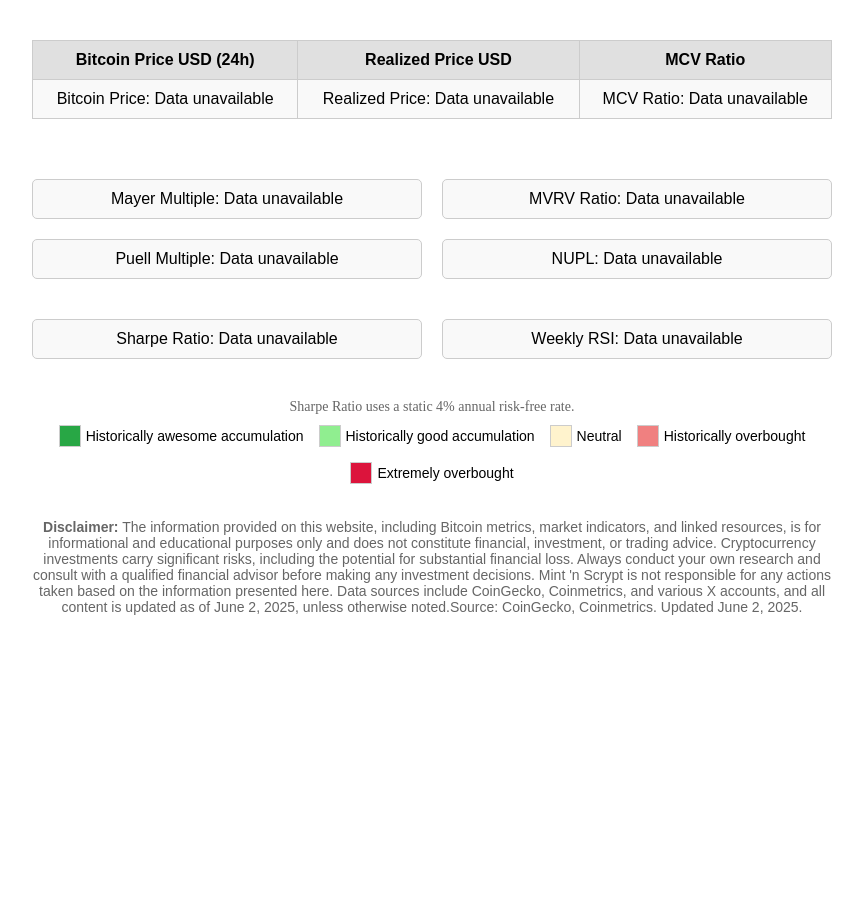
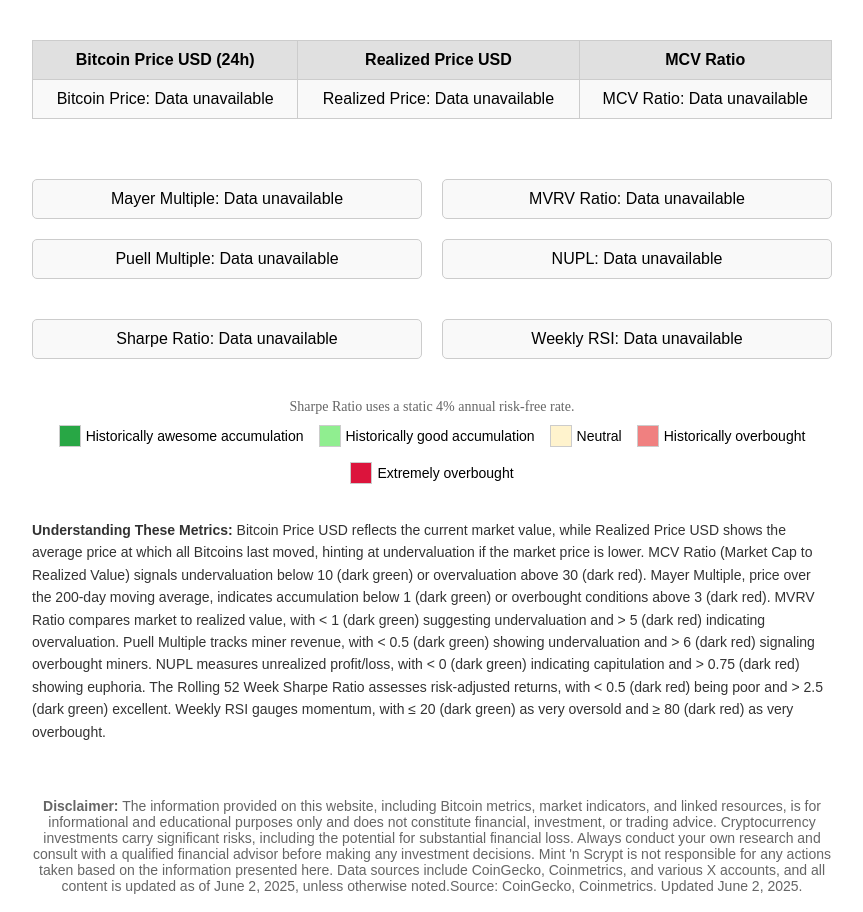
Before and after one commit to Mint-n-Scrypt/WebsiteBTC-Metrics, a plain HTML site: page index.html in a window 1280 px wide. Shown: the whole page, without its empty margins (208-1071 px from the left). Before the commit the page ends 800 px from the top, so only its background shows below. Drawn offline with Linux system fonts and the light colour scheme; no server answers.

Commit message:
Update index.html

```diff
--- a/index.html
+++ b/index.html
@@ -47,6 +47,12 @@
         <div class="legend-item" style="display: flex; align-items: center;"><span style="background: #fff3cd; width: 20px; height: 20px; margin-right: 5px; border: 1px solid #ccc; display: inline-block;"></span> Neutral</div>
         <div class="legend-item" style="display: flex; align-items: center;"><span style="background: #f08080; width: 20px; height: 20px; margin-right: 5px; border: 1px solid #ccc; display: inline-block;"></span> Historically overbought</div>
         <div class="legend-item" style="display: flex; align-items: center;"><span style="background: #dc143c; width: 20px; height: 20px; margin-right: 5px; border: 1px solid #ccc; display: inline-block;"></span> Extremely overbought</div>
+
+            <!-- Explanation Paragraph -->
+        <div class="explanation" style="font-size: 14px; color: #333; text-align: left; max-width: 800px; margin: 20px auto; font-family: Arial, sans-serif; line-height: 1.6;">
+        <strong>Understanding These Metrics:</strong> Bitcoin Price USD reflects the current market value, while Realized Price USD shows the average price at which all Bitcoins last moved, hinting at undervaluation if the market price is lower. MCV Ratio (Market Cap to Realized Value) signals undervaluation below 10 (dark green) or overvaluation above 30 (dark red). Mayer Multiple, price over the 200-day moving average, indicates accumulation below 1 (dark green) or overbought conditions above 3 (dark red). MVRV Ratio compares market to realized value, with < 1 (dark green) suggesting undervaluation and > 5 (dark red) indicating overvaluation. Puell Multiple tracks miner revenue, with < 0.5 (dark green) showing undervaluation and > 6 (dark red) signaling overbought miners. NUPL measures unrealized profit/loss, with < 0 (dark green) indicating capitulation and > 0.75 (dark red) showing euphoria. The Rolling 52 Week Sharpe Ratio assesses risk-adjusted returns, with < 0.5 (dark red) being poor and > 2.5 (dark green) excellent. Weekly RSI gauges momentum, with ≤ 20 (dark green) as very oversold and ≥ 80 (dark red) as very overbought.
+        </div>
+
         <div class="disclaimer" style="font-size: 14px; color: #666; text-align: center; margin-top: 20px; font-family: Arial, sans-serif;">
         <strong>Disclaimer:</strong> The information provided on this website, including Bitcoin metrics, market indicators, and linked resources, is for informational and educational purposes only and does not constitute financial, investment, or trading advice. Cryptocurrency investments carry significant risks, including the potential for substantial financial loss. Always conduct your own research and consult with a qualified financial advisor before making any investment decisions. Mint 'n Scrypt is not responsible for any actions taken based on the information presented here. Data sources include CoinGecko, Coinmetrics, and various X accounts, and all content is updated as of June 2, 2025, unless otherwise noted.Source: CoinGecko, Coinmetrics. Updated June 2, 2025.
         </div>
```
